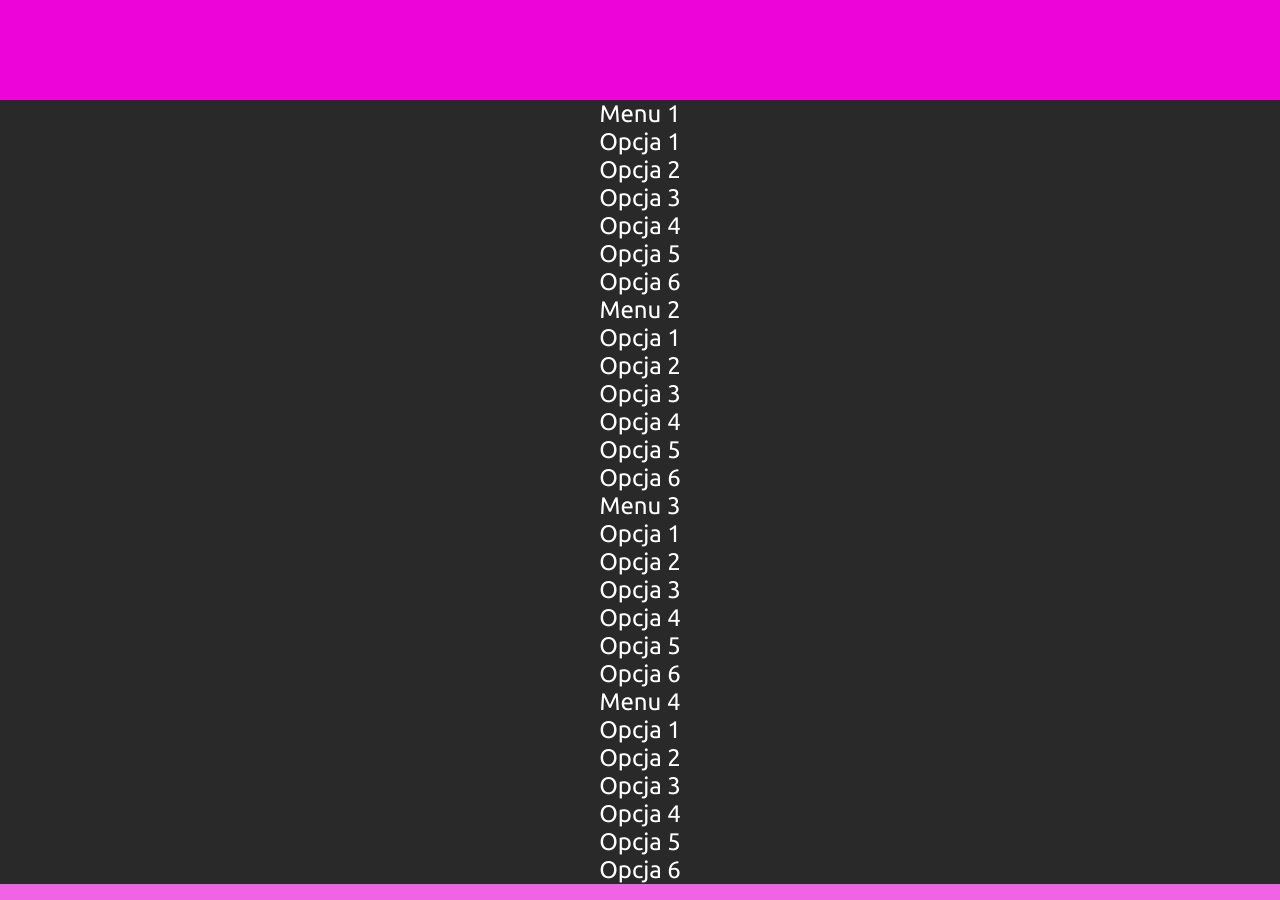
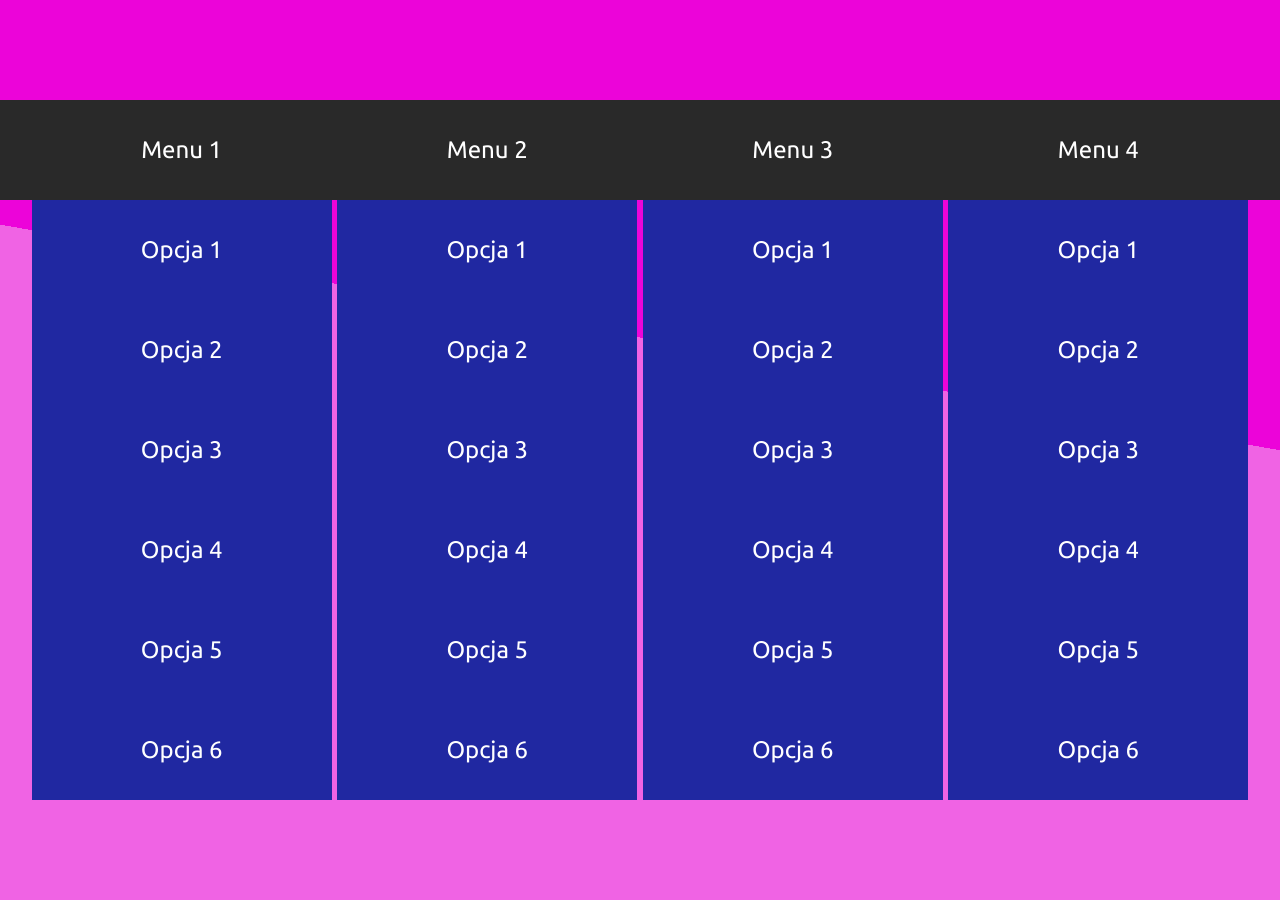
Before and after one commit to maglana/CodeDiversityRepo, a website built with Vite: page src/components/menu/indec.html in a window 1280 px wide. Built offline with nearby package versions, Linux system fonts and the light colour scheme.

Commit message:
first css

```diff
--- a/src/components/menu/style.css
+++ b/src/components/menu/style.css
@@ -6,7 +6,7 @@
 
 body {
 	height: 100vh;
-    font-family: 'Ubuntu', sans-serif;
+	font-family: "Ubuntu", sans-serif;
 	overflow: hidden;
 	color: #fff;
 	background: linear-gradient(10deg, #f063e4 60%, #ec04d9 60%);
@@ -22,3 +22,25 @@ ul {
 	list-style: none;
 	font-size: 24px;
 }
+.menu-item {
+	display: inline-block;
+	height: 100px;
+	width: 300px;
+	line-height: 100px;
+	cursor: pointer;
+	transition: background-color 0.3s;
+}
+.menu-item:hover {
+	background-color: #7321dd;
+}
+.dropdown {
+    position: absolute;
+    width: 300px;
+}
+.dropdown li{
+    background-color: #2028a1;
+    transition: color .3s;
+}
+.dropdown li:hover{
+    color: #0dcf5e;
+}
```
Lines whose indentation alone changed are shown as unchanged.
